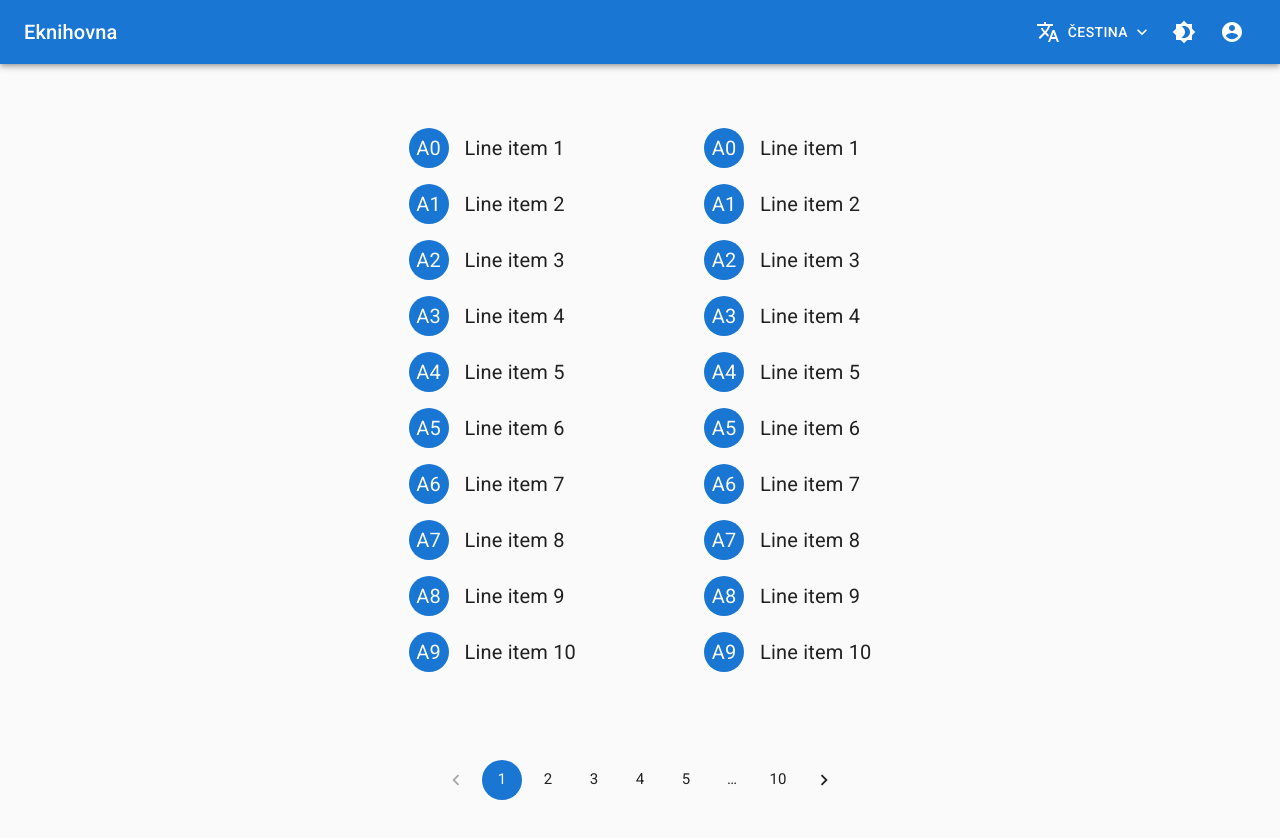
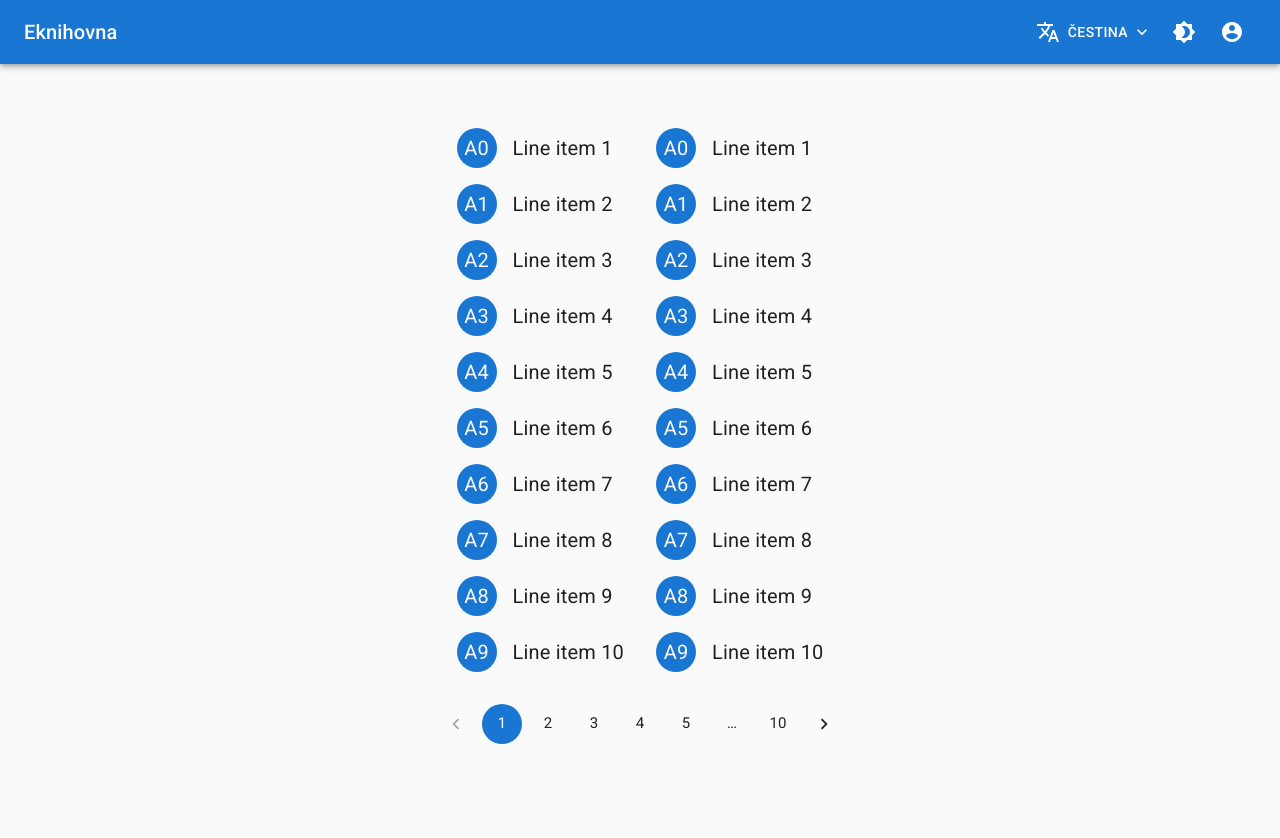
Before and after one commit to plechipt/elibrary-app, a React (Create React App) app: page /users in a window 1280 px wide. Shown: the top 838 px of the page. Built offline with nearby package versions, Linux system fonts and the light colour scheme; no server answers.

Commit message:
added margin on users row

```diff
--- a/src/components/Users/Users.css
+++ b/src/components/Users/Users.css
@@ -1,13 +1,11 @@
 .users-container {
-  display: flex !important;
-  justify-content: center !important;
-  align-items: center !important;
+  display: flex;
   margin: auto;
 }
 
 .user-row {
-  margin: 3rem !important;
   margin-top: 1.5rem !important;
+  margin: 2rem;
 }
 
 .text-item span {
@@ -15,7 +13,7 @@
 }
 
 .paginator {
-  margin-top: 1.5rem;
+  margin-top: 1rem;
   display: flex;
   justify-content: center;
 }
--- a/src/components/Users/Users.js
+++ b/src/components/Users/Users.js
@@ -8,7 +8,7 @@ import Pagination from "@material-ui/lab/Pagination";
 const Users = () => {
   return (
     <>
-      <Grid container item xs={12}>
+      <Grid container>
         <div className="users-container">
           <UsersRow />
           <UsersRow />
--- a/src/components/Users/UsersRow.js
+++ b/src/components/Users/UsersRow.js
@@ -21,7 +21,7 @@ const UsersRow = () => {
   const classes = useStyles();
 
   return (
-    <List className="user-row" width={500}>
+    <List className="user-row">
       {[0, 1, 2, 3, 4, 5, 6, 7, 8, 9].map((value) => {
         const labelId = `checkbox-list-secondary-label-${value}`;
         return (
```
